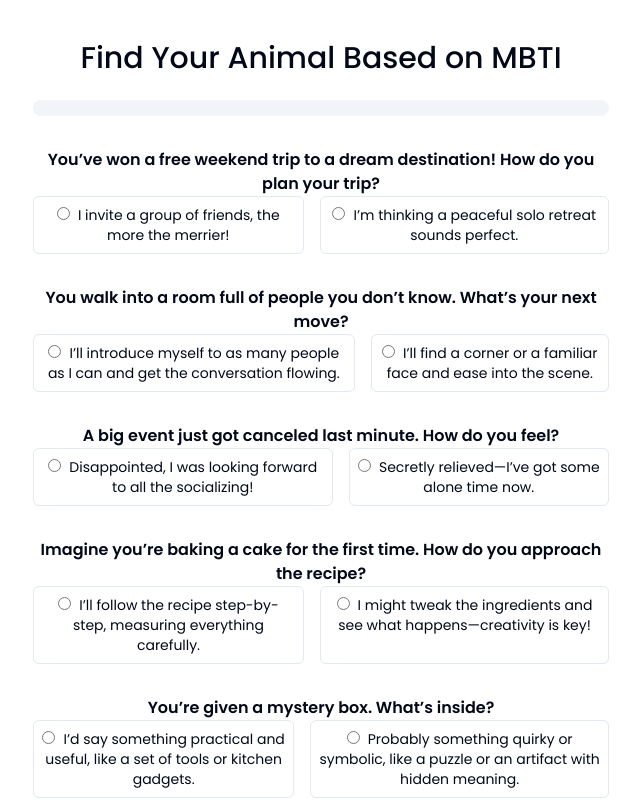
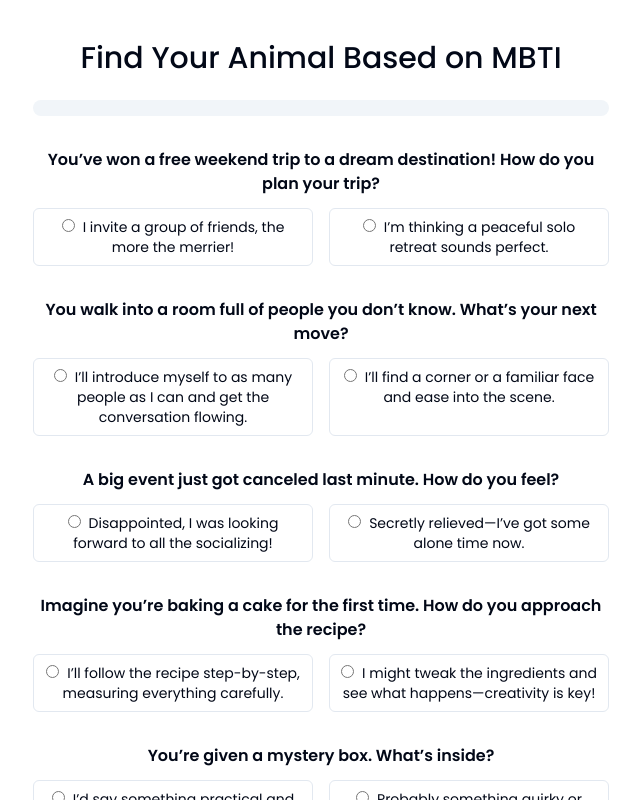
Before and after one commit to tamoimi/match-personality, a React (Vite) app: page / in a window 1280 px wide. Shown: the top 800 px of the page, without its empty margins (319-959 px from the left). Built offline with nearby package versions, Linux system fonts and the light colour scheme.

Commit message:
style: flex-1

```diff
--- a/src/components/questions.tsx
+++ b/src/components/questions.tsx
@@ -14,9 +14,9 @@
   return (
     <div className="mt-8">
       <label className="font-semibold">{question}</label>
-      <div className="flex gap-4">
+      <div className="flex gap-4 mt-3">
         {options.map((option: Option) => (
-          <label key={option.value} className="p-2 text-sm border rounded-md cursor-pointer">
+          <label key={option.value} className="flex-1 p-2 text-sm border rounded-md cursor-pointer">
             <input type="radio" value={option.value} {...register(name, { required: true })} className="mr-2" />
             {option.label}
           </label>
```
